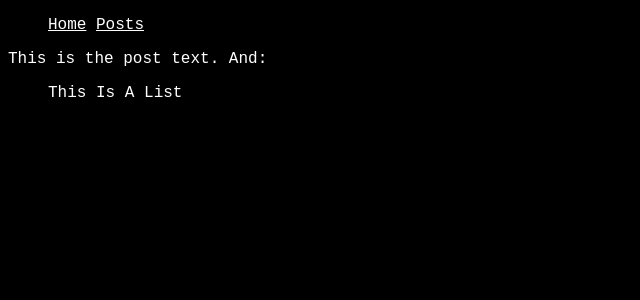
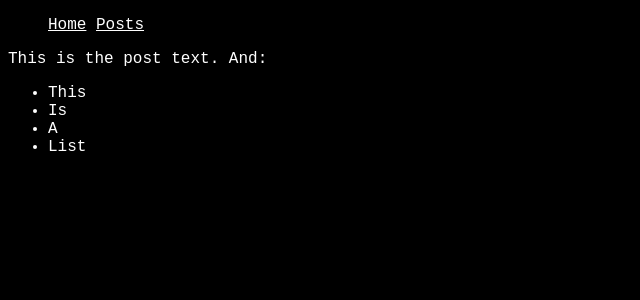
Before and after one commit to wearerandom/wearerandom.github.io, a Jekyll site: the page built from _posts/2016-09-15-first-post.md, in a window 1280 px wide. Shown: the top 300 px of the page, without its empty margins (0-640 px from the left). Built offline with Jekyll 4.4.1, drawn with Linux system fonts in a browser that asks for light colours.

Commit message:
Update _styles.scss

```diff
--- a/_sass/_styles.scss
+++ b/_sass/_styles.scss
@@ -9,7 +9,7 @@ h1 {
     text-align: center;
 }
 body {
-    ul {
+    .nav {
         li {
             list-style-type: none;
             display: inline;
```
